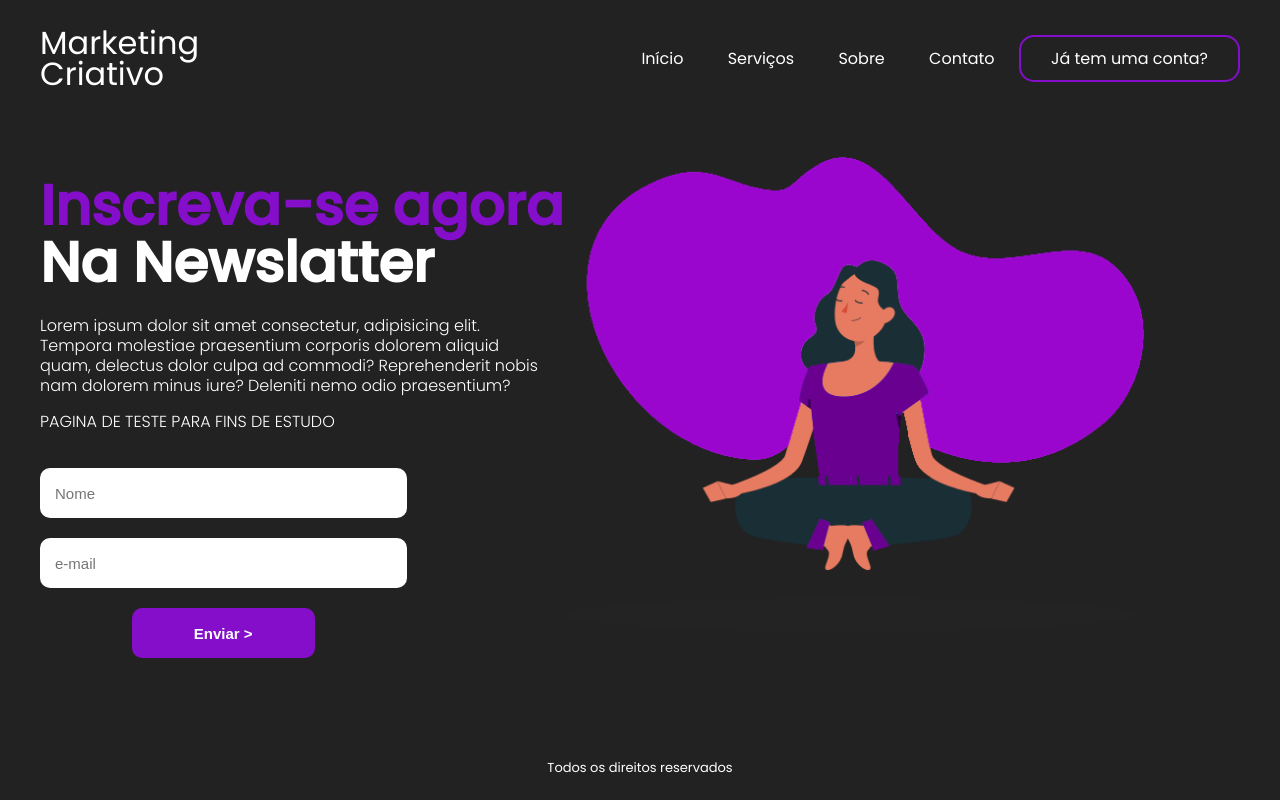
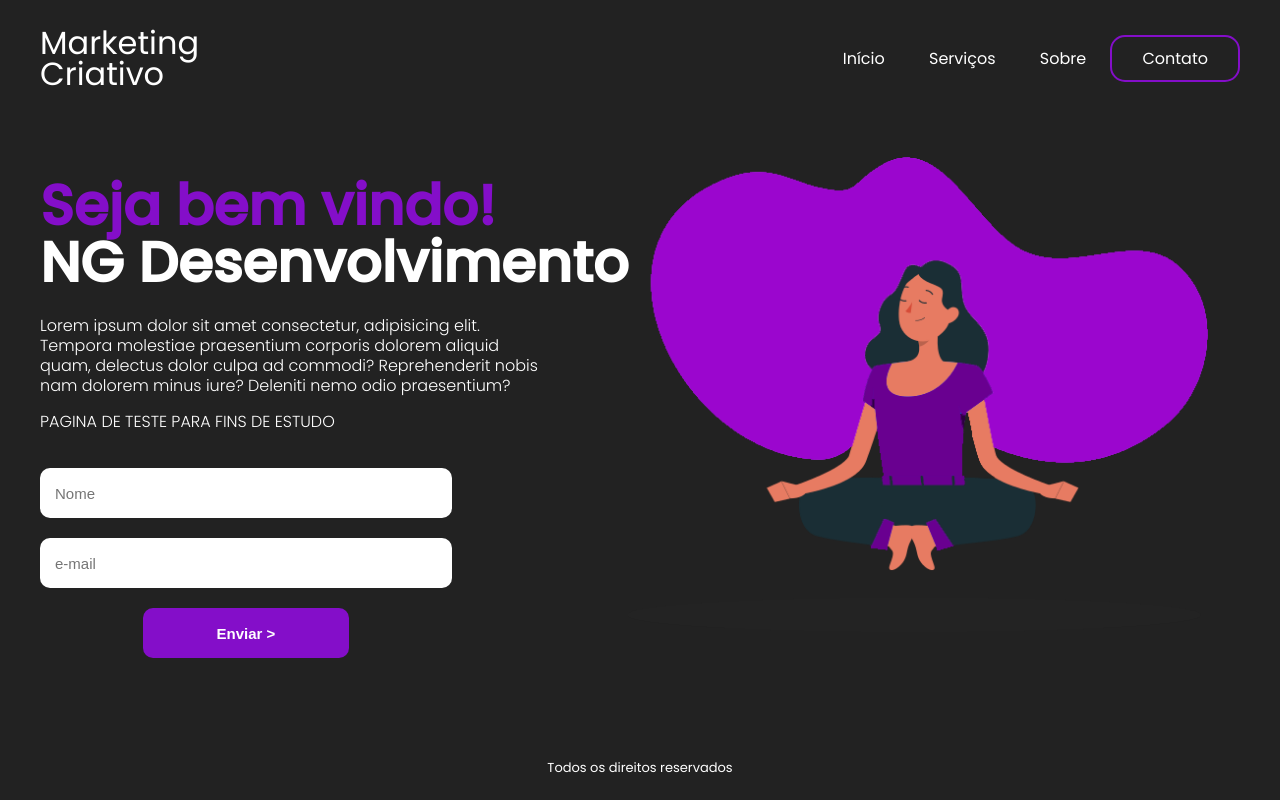
Before and after one commit to GeovaniADS/proj-LandigPage, a plain HTML site: page index.html in a window 1280 px wide. Drawn offline with Linux system fonts and the light colour scheme.

Commit message:
Update index.html
Inicio de mudança de proposito

```diff
--- a/index.html
+++ b/index.html
@@ -7,7 +7,7 @@
     <link rel="stylesheet" href="style/style.css">
     <link rel="stylesheet" href="style/fonts.css">
     <link rel="stylesheet" href="style/media.css">
-    <title>Landing page</title>
+    <title>NG Desenvolvimento Web</title>
 </head>
 <body>
     <header>
@@ -20,15 +20,14 @@
             <a href="#"><li>Início</li></a>
             <a href="#"><li>Serviços</li></a>
             <a href="#"><li>Sobre</li></a>
-            <a href="#"><li>Contato</li></a>
-            <a href="#" id="inscreva-se-btn"><li>Já tem uma conta?</li></a>
+            <a href="#" id="inscreva-se-btn"><li>Contato</li></a>
         </ul>
     </header>
 
     <main>
         <aside> <!-- Div Semântica para locais de texto-->
-            <h2><span>Inscreva-se agora</span></h2>
-            <h2>Na Newslatter</h2>
+            <h2><span>Seja bem vindo!</span></h2>
+            <h2>NG Desenvolvimento </h2>
             <p>
                 Lorem ipsum dolor sit amet consectetur, adipisicing elit. Tempora molestiae praesentium corporis dolorem aliquid quam, delectus dolor culpa ad commodi? Reprehenderit nobis nam dolorem minus iure? Deleniti nemo odio praesentium?
             </p>
```
